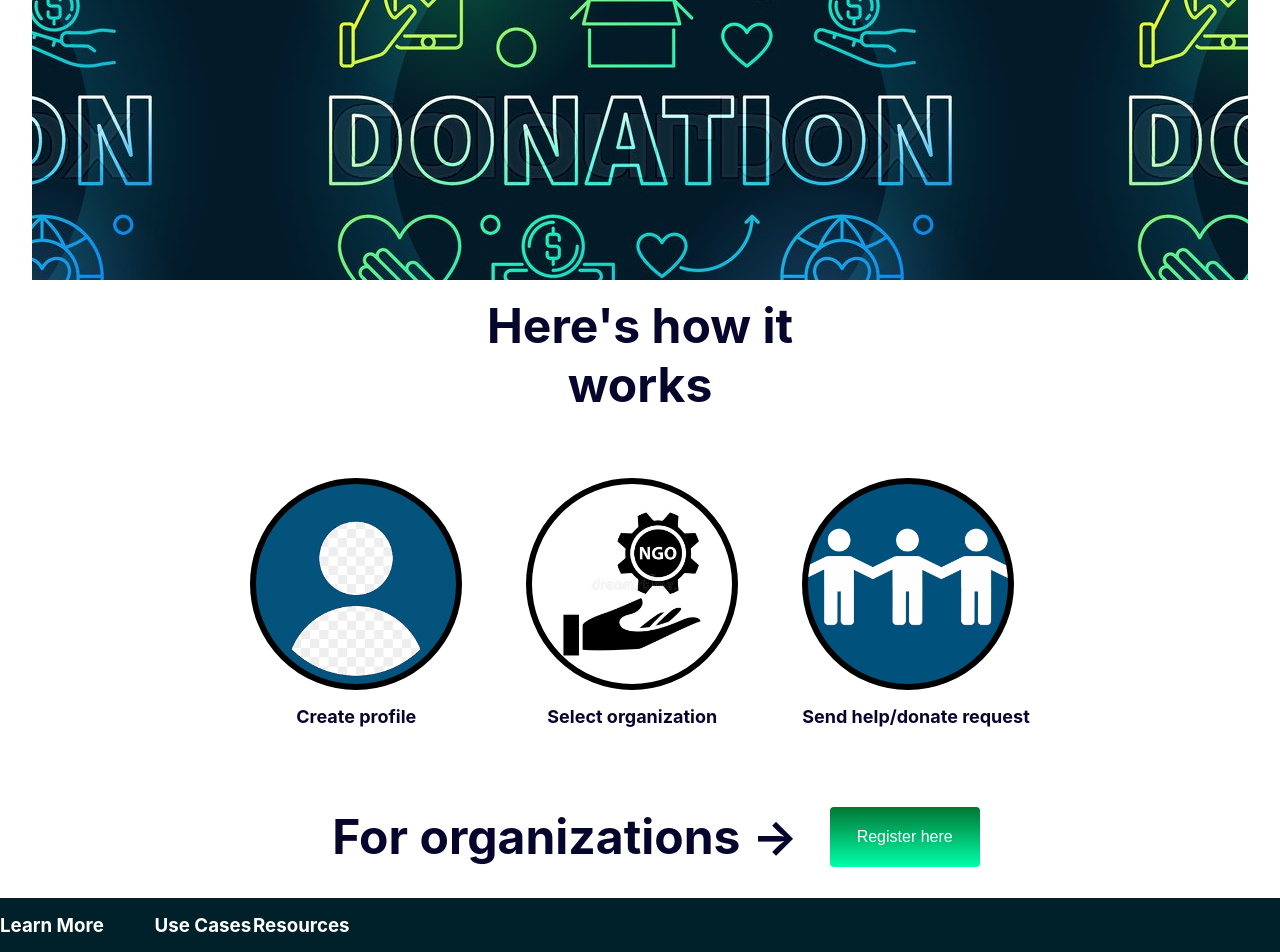
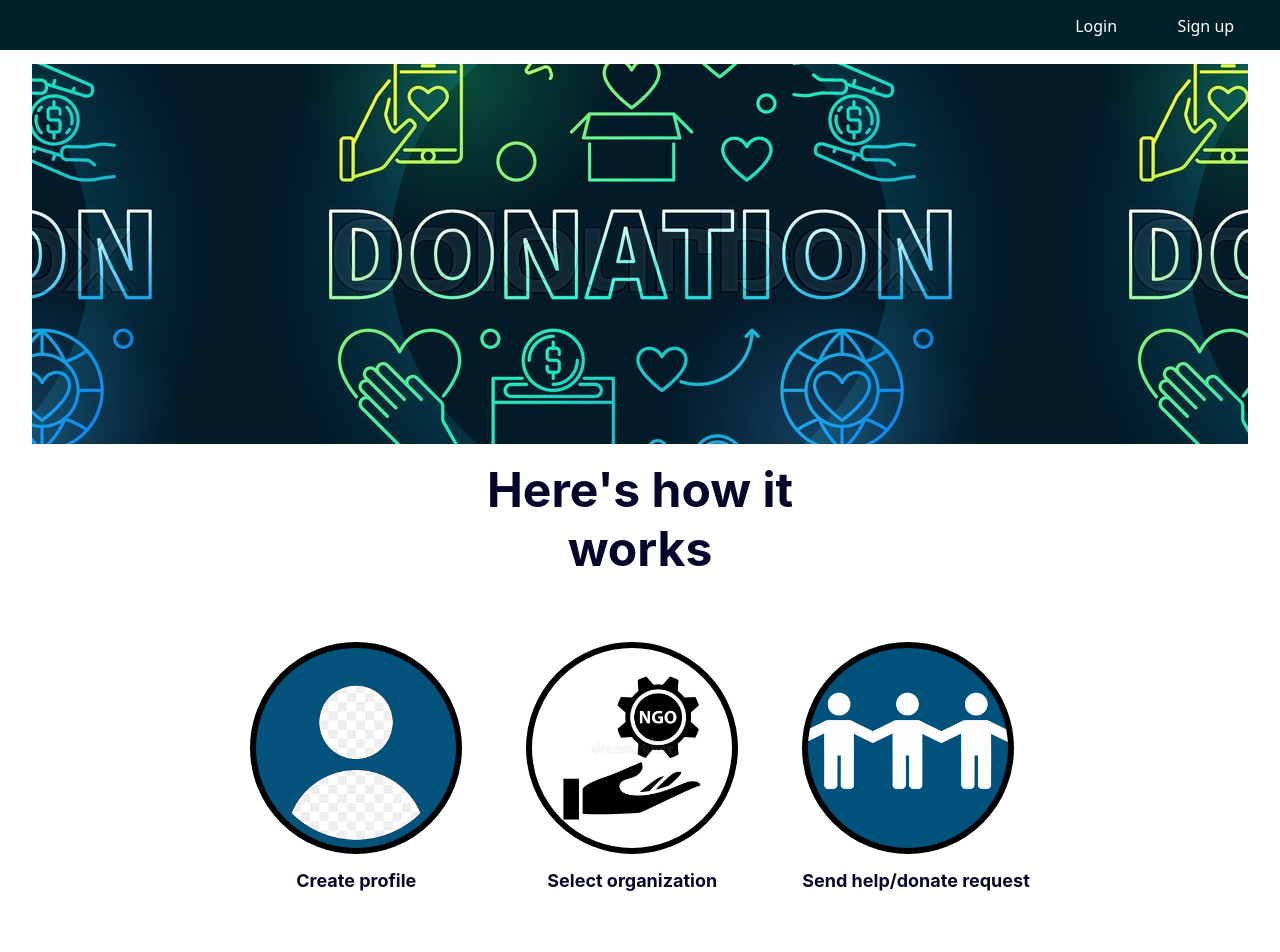
Before and after one commit to bassamhamdar/goHelp-frontEnd-, a React (Create React App) app in the folder front/: page / in a window 1280 px wide. Shown: the top 952 px of the page. Built offline with nearby package versions, Linux system fonts and the light colour scheme.

Commit message:
created nav bar

```diff
--- a/front/src/App.js
+++ b/front/src/App.js
@@ -6,6 +6,7 @@ import { Dashboard } from "./pages/admin/Dashboard";
 import { Route, Switch, useHistory } from "react-router-dom";
 import { UserProfile } from "./pages/user/UserProfile";
 import { Home } from "./pages/home/Home";
+import { Nav } from "./components/Nav";
 function App() {
   const history = useHistory();
   const path = history.location.pathname;
@@ -13,6 +14,8 @@ function App() {
   return (
     <Wrapper>
       {condition === "dashboard" ? <SideNav /> : null}
+      {condition === "dashboard" ? null : <Nav />}
+
       <Switch>
         <Route path="/" exact component={Home} />
         <Route path="/user/login" component={UserLogin} />
--- /dev/null
+++ b/front/src/components/Nav.js
@@ -0,0 +1,18 @@
+import React from "react";
+import { useHistory } from "react-router";
+import { NavMenu, NavSection, NavSpan } from "../style/nav";
+export const Nav = () => {
+  const history = useHistory();
+  const navigateToLogin = () => history.push("/user/login");
+  const navigateToSignUp = () => history.push();
+  return (
+    <NavMenu>
+      <NavSection>
+        <NavSpan onClick={() => navigateToLogin()}>Login</NavSpan>
+      </NavSection>
+      <NavSection>
+        <NavSpan>Sign up</NavSpan>
+      </NavSection>
+    </NavMenu>
+  );
+};
--- a/front/src/style/home/index.js
+++ b/front/src/style/home/index.js
@@ -7,7 +7,8 @@ export const HeaderImage = styled.div`
   background-image: url(${Image2});
   background-position: center;
   height: 280px;
-  margin: 0 2rem 0 2rem;
+  margin: 4rem 2rem 0 2rem;
+  padding-top: 100px;
 `;
 
 export const H1 = styled.h1`
@@ -76,15 +77,16 @@ export const FooterSection = styled.div`
   background-color: #002129;
   height: 300px;
   display: flex;
-  justify-content: ;
+  justify-content: space-around;
 `;
 export const Section = styled.section``;
 export const FooterH3 = styled.h3`
   margin-top: 1rem;
-  text-alin: center;
+  text-align: center;
   color: white;
 `;
 export const P = styled.p`
+  text-align: center;
   color: white;
   margin-top: 2rem;
 `;
--- /dev/null
+++ b/front/src/style/nav/index.js
@@ -0,0 +1,21 @@
+import styled from "styled-components";
+
+export const NavMenu = styled.div`
+  height: 50px;
+  width: 100%;
+  background-color: #002129;
+  position: fixed;
+  top: 0;
+  display: flex;
+  justify-content: flex-end;
+`;
+export const NavSection = styled.div`
+  width: 8%;
+`;
+
+export const NavSpan = styled.p`
+  cursor: pointer;
+  color: white;
+  font-family: system-ui;
+  margin-top: 15px;
+`;
```
